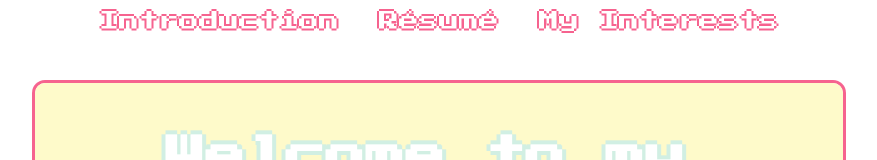
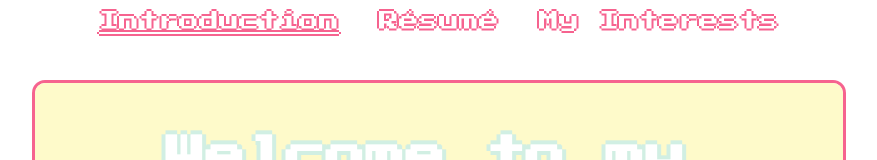
Before and after one commit to emuzemil900/Project2, a plain HTML site: page index.html in a window 1280 px wide. Shown: the top 160 px of the page, without its empty margins (201-1078 px from the left). Drawn offline with Linux system fonts and the light colour scheme.

Commit message:
Update index.html

```diff
--- a/index.html
+++ b/index.html
@@ -14,7 +14,7 @@
     <nav>
       <div id="navbar-container"></div>
       <ul>
-        <li><a href="index.html">Introduction</a></li>
+        <li id="onpage"><a href="index.html">Introduction</a></li>
         <li><a href="résumé.html">Résumé</a></li>
         <li><a href="interests.html">My Interests</a></li>
       </ul>
```
